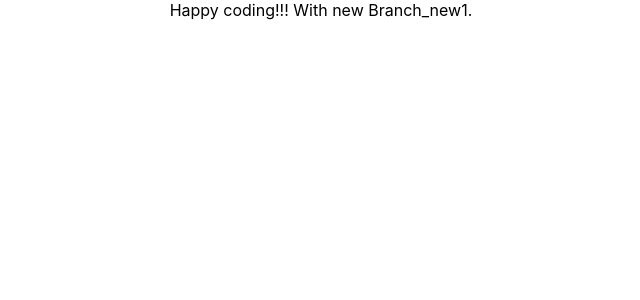
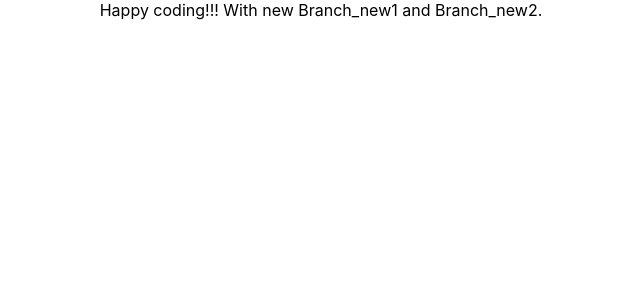
Before and after one commit to AntoXavier8573/my-app-reactjs, a React (Create React App) app: page / in a window 1280 px wide. Shown: the top 300 px of the page, without its empty margins (319-959 px from the left). Built offline with nearby package versions, Linux system fonts and the light colour scheme.

Commit message:
new change

```diff
--- a/src/App.js
+++ b/src/App.js
@@ -5,7 +5,7 @@ function App() {
   return (
     <div className="App">
       Happy coding!!!
-      With new Branch_new1.
+      With new Branch_new1 and Branch_new2.
     </div>
   );
 }
```
